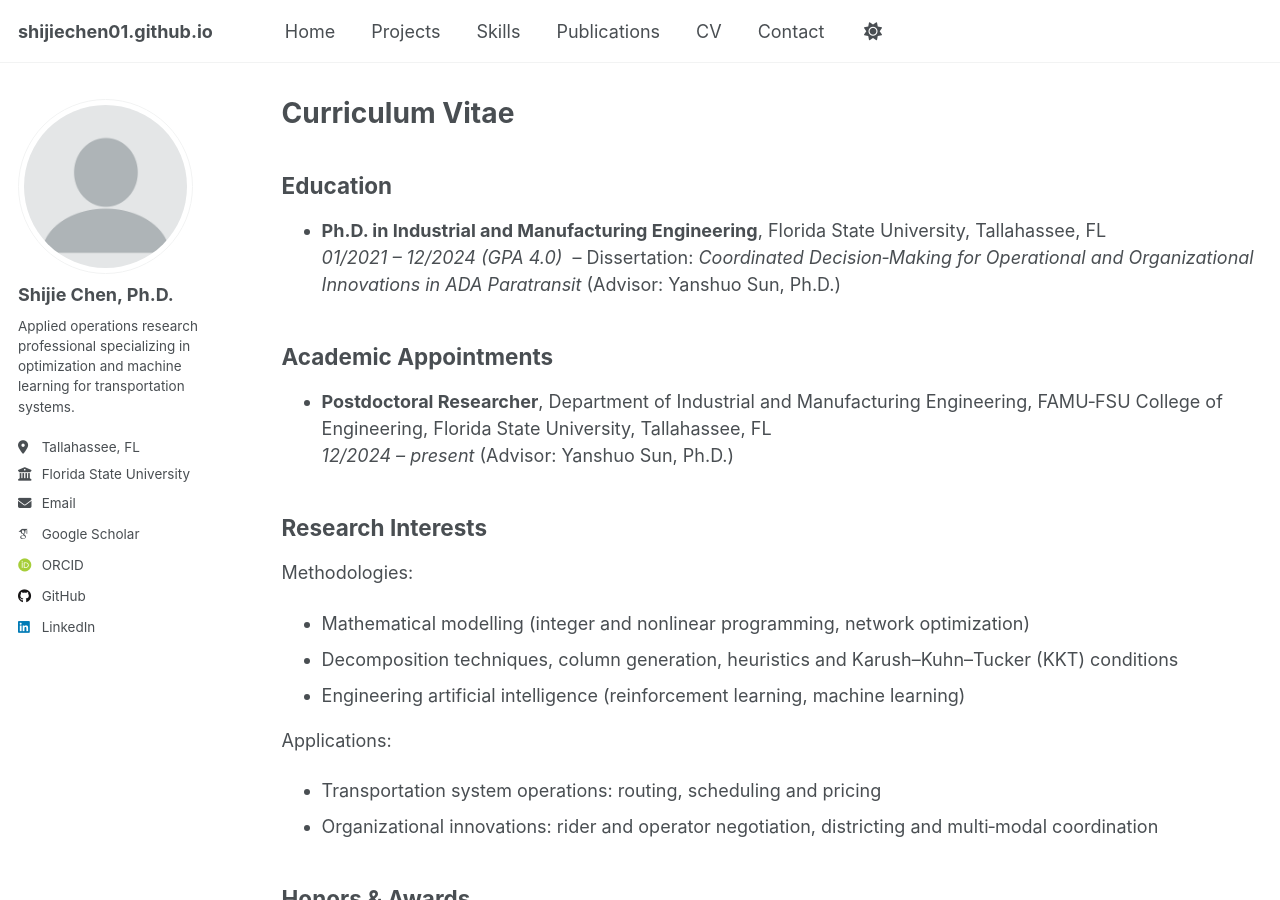
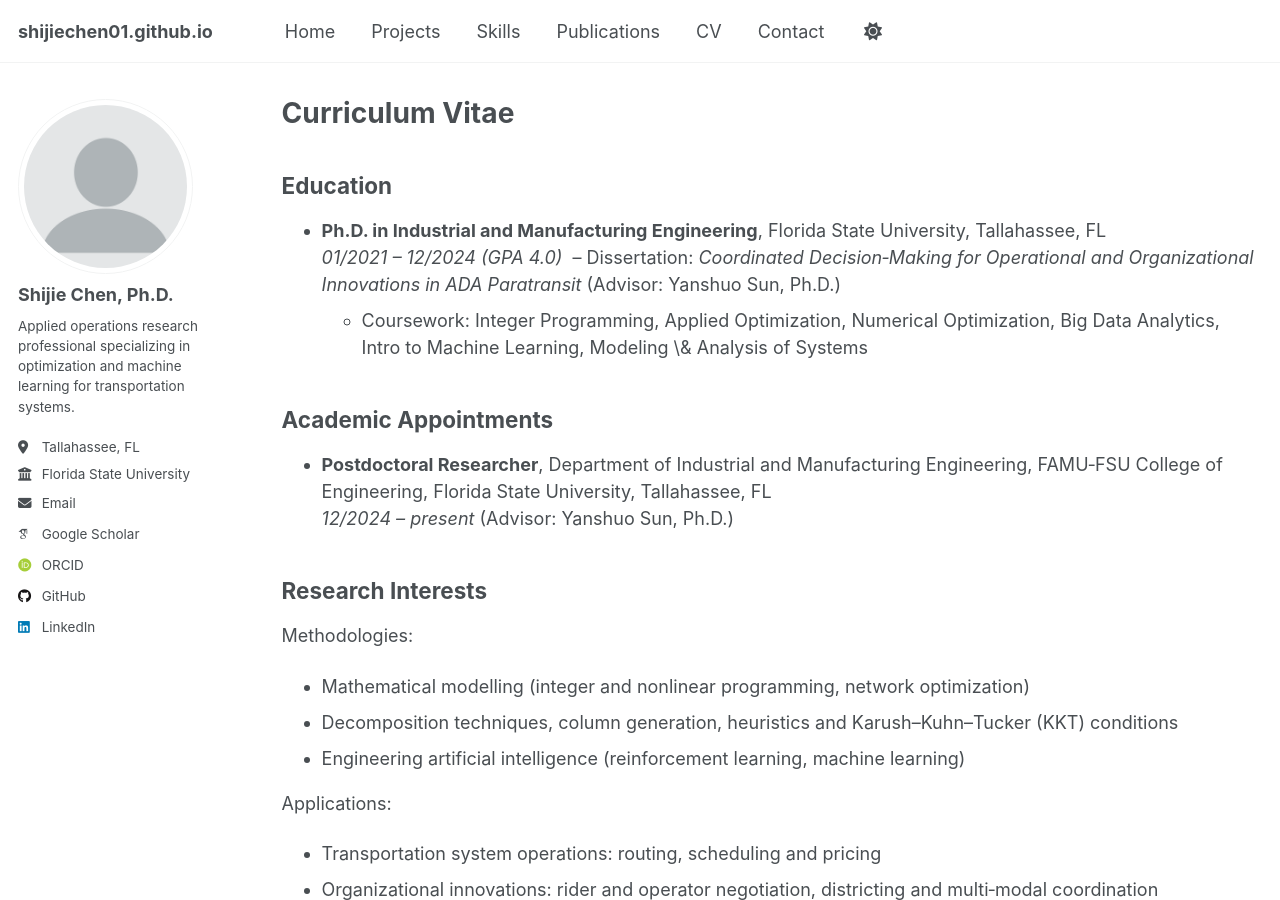
Before and after one commit to ShijieChen01/shijiechen01.github.io, a Jekyll site: the page built from _pages/cv.md, in a window 1280 px wide and 900 px high. Built offline with Jekyll 4.4.1, drawn with Linux system fonts in a browser that asks for light colours; some web fonts are replaced; a script that is not in the unit is left out.

Commit message:
Update cv.md

```diff
--- a/_pages/cv.md
+++ b/_pages/cv.md
@@ -11,6 +11,7 @@ author_profile: true
 
 * **Ph.D. in Industrial and Manufacturing Engineering**, Florida State University, Tallahassee, FL &nbsp;\
   *01/2021 – 12/2024 (GPA 4.0)* &nbsp;– Dissertation: *Coordinated Decision‑Making for Operational and Organizational Innovations in ADA Paratransit* (Advisor: Yanshuo Sun, Ph.D.)
+  * Coursework: Integer Programming, Applied Optimization, Numerical Optimization, Big Data Analytics, Intro to Machine Learning, Modeling \& Analysis of Systems
 
 
 <h2>Academic Appointments</h2>
```
